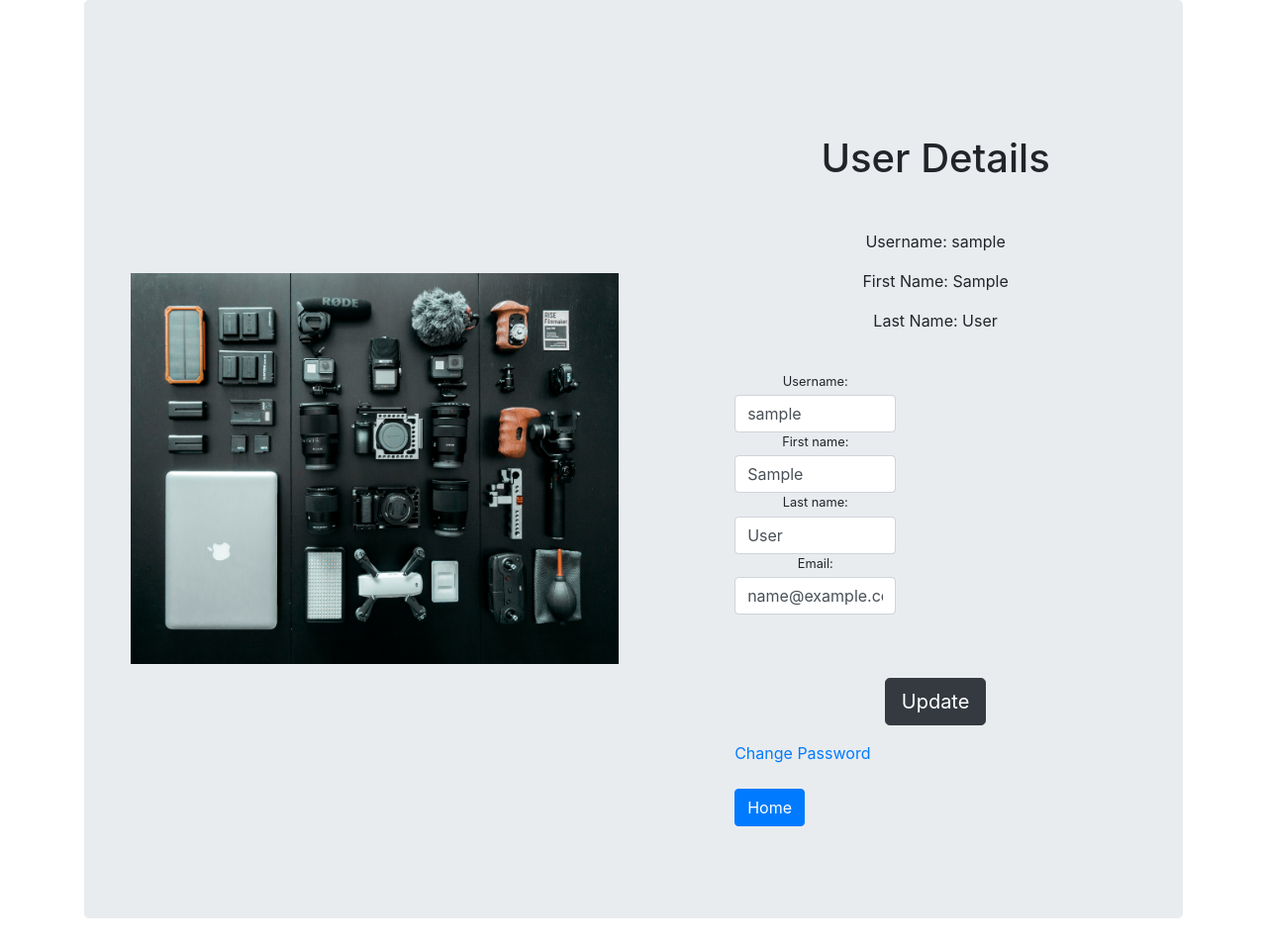
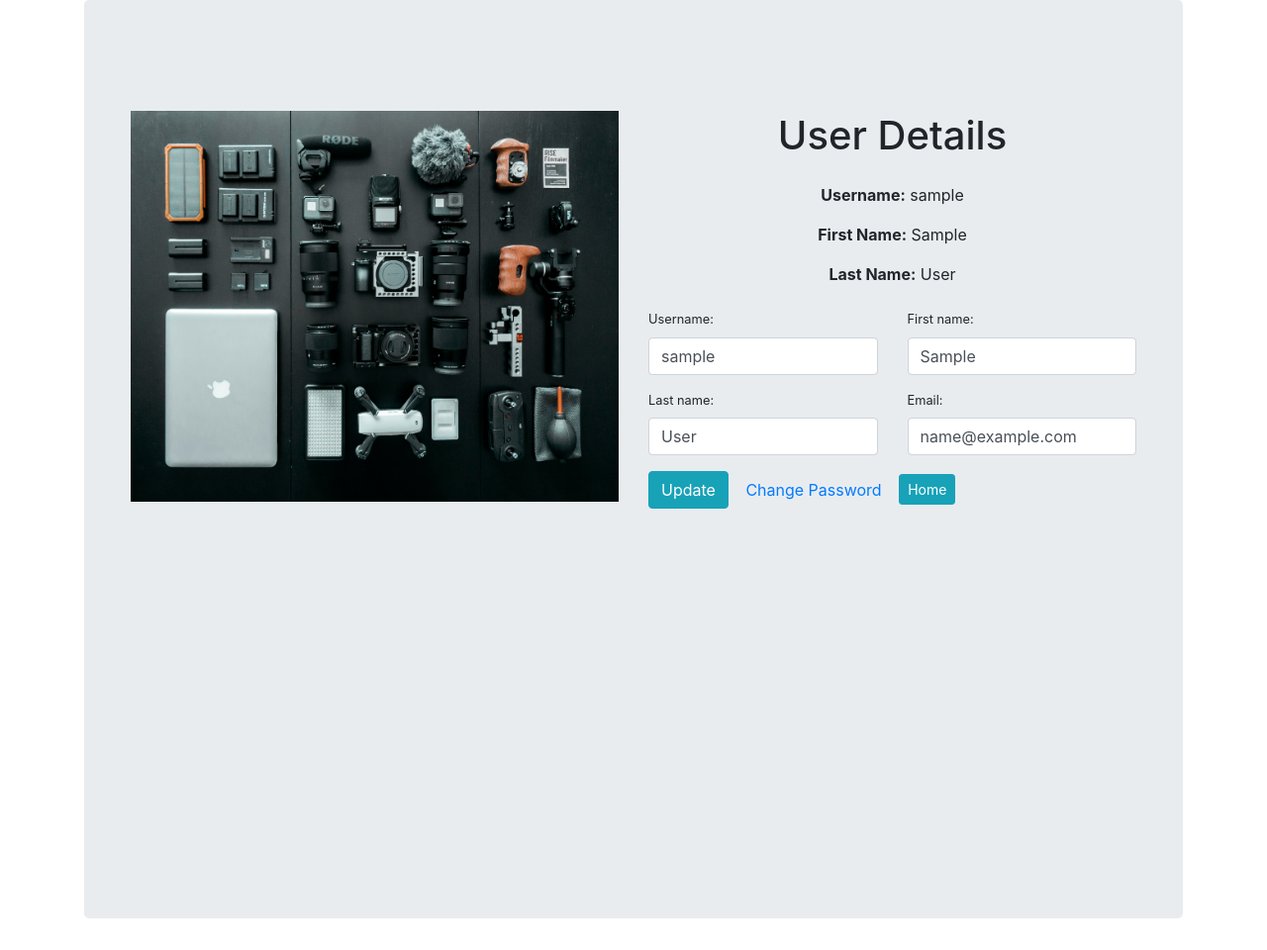
Before and after one commit to beatagliscinska/AssetGuardian, a Django app: page /profile/ in a window 1280 px wide. Shown: the part 56-1016 px from the top of the page at 99% size. Run offline with Django 5.2, Linux system fonts and the light colour scheme; the visitor is signed in with stand-in values (Sample User, id 1); some libraries are stand-ins or nearby versions.

Commit message:
Updated profile view

```diff
--- a/accounts/templates/accounts/change_password.html
+++ b/accounts/templates/accounts/change_password.html
@@ -62,6 +62,9 @@
                                         <div class="col-md-10 offset-md-1">
                                             <div class="form-group mt-0 mb-1">
                                                 <button type="submit" class="col-md-12 btn btn-dark" id="reset">Update Password</button>
+                                                <div class="text-center mt-2">
+                                                <a href="{% url 'profile' %}" class="btn btn-info btn-sm">Go back</a>
+                                                </div>
                                             </div>
                                         </div>
                                     </div>
--- a/accounts/templates/accounts/profile.html
+++ b/accounts/templates/accounts/profile.html
@@ -3,53 +3,61 @@
 
 {% block content %}
 <section class="vh-100">
-      <div class="container py-5 h-100">
-        <div class="row d-flex align-items-center justify-content-center h-100">
-          <div class="col-md-8 col-lg-7 col-xl-6">
-            <img src="/static/images/equip.jpg"
-              class="img-fluid" alt="Equipment">
+  <div class="container py-5">
+    <div class="row justify-content-center align-items-center">
+      <div class="col-md-6">
+        <div class="row">
+          <div class="col-md-12 mb-4">
+            <img src="{% static 'images/equip.jpg' %}" class="img-fluid" alt="Equipment">
           </div>
-          <div class="col-md-7 col-lg-5 col-xl-5 offset-xl-1 text-center">
-            <p class="text-start h1 fw-bold mb-5 mx-1 mx-md-4 mt-4">User Details</p>
-            <p class="text-start">Username: {{ user.username }}</p>
-            <p class="text-start">First Name: {{ user.first_name }}</p>
-            <p class="text-start">Last Name: {{ user.last_name }}</p>
-            <br>
+        </div>
+      </div>
+      <div class="col-md-6">
+        <div class="text-center">
+          <h1 class="fw-bold mb-4">User Details</h1>
+          <div class="text-start">
+            <p><strong>Username:</strong> {{ user.username }}</p>
+            <p><strong>First Name:</strong> {{ user.first_name }}</p>
+            <p><strong>Last Name:</strong> {{ user.last_name }}</p>
+          </div>
+        </div>
 
-            <div class="form-content">
+        <div class="form-content mt-4">
           <form method="post" enctype="multipart/form-data">
             {% csrf_token %}
-            <div class="form-row">
-                <div class="col-md-5">
-                    <div class="form-group">
-                        <label class="small mb-1">Username:</label>
+            <div class="row g-3">
+              <div class="col-md-6">
+                <div class="form-group mb-3">
+                  <label class="small">Username:</label>
                   {{ user_form.username }}
-                      <label class="small mb-1">First name:</label>
+                </div>
+              </div>
+              <div class="col-md-6">
+                <div class="form-group mb-3">
+                  <label class="small">First name:</label>
                   {{ user_form.first_name }}
-                       <label class="small mb-1">Last name:</label>
+                </div>
+              </div>
+              <div class="col-md-6">
+                <div class="form-group mb-3">
+                  <label class="small">Last name:</label>
                   {{ user_form.last_name }}
-                        <label class="small mb-1">Email:</label>
+                </div>
+              </div>
+              <div class="col-md-6">
+                <div class="form-group mb-3">
+                  <label class="small">Email:</label>
                   {{ user_form.email }}
                 </div>
               </div>
             </div>
-            <br><br>
-            <button type="submit" class="btn btn-dark btn-lg">Update</button>
+            <button type="submit" class="btn btn-info btn">Update</button>
+            <a href="{% url 'password_change' %}" class="btn btn-link">Change Password</a>
+            <a href="{% url 'home' %}" class="btn btn-info btn-sm">Home</a>
           </form>
-    </div>
-
-                  <div class="d-grid gap-2 d-md-flex justify-content-md-start">
-              <a href="{% url 'password_change' %}">
-                  Change Password</a>
-            </div>
-              <br>
-
-            <div class="d-grid gap-2 d-md-flex justify-content-md-start">
-              <a href="{% url 'home' %}"><button type="submit" class="btn btn-primary">Home</button></a>
         </div>
       </div>
     </div>
   </div>
 </section>
-
 {% endblock %}
--- a/viewer/templates/form_em.html
+++ b/viewer/templates/form_em.html
@@ -35,7 +35,7 @@
         </div>
         <div class="col">
           {{ form.manager.errors }}
-          <label for="{{ form.manager.id_for_label }}">Manager:</label>
+          <label for="{{ form.manager.id_for_label }}">Manager (Name and Surname):</label>
           {{ form.manager }}
         </div>
       </div>
```
Also changed, not shown: viewer/form.py (+7 -7 lines). Lines whose indentation alone changed are shown as unchanged.
